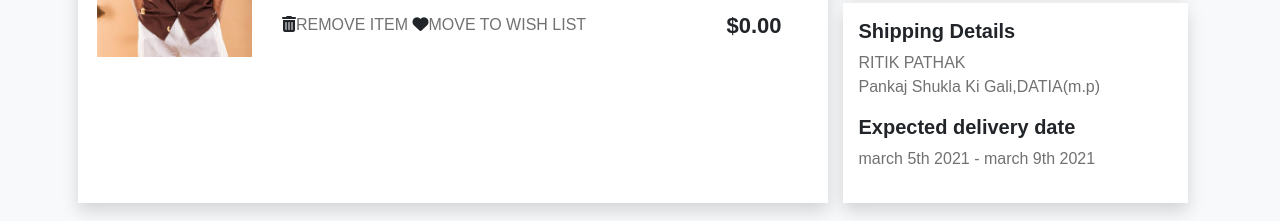
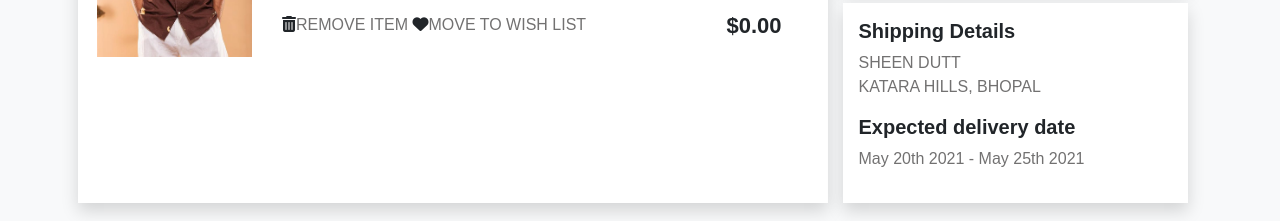
Before and after one commit to SheenDutt/E-commerce, a plain HTML site: page index.html in a window 1280 px wide. Shown: the part 534-755 px from the top of the page. Drawn offline with nearby package versions, Linux system fonts and the light colour scheme; a web font is replaced by a local one.

Commit message:
Update index.html

```diff
--- a/index.html
+++ b/index.html
@@ -153,9 +153,9 @@
                 </div>
                 <div class="bottom-div shadow p-3">
                     <h1 class="header1">Shipping Details</h1>
-                    <p class="paragraph">RITIK PATHAK <br> Pankaj Shukla Ki Gali,DATIA(m.p)</p>
+                    <p class="paragraph">SHEEN DUTT <br> KATARA HILLS, BHOPAL</p>
                     <h1 class="header1">Expected delivery date</h1>
-                    <p class="paragraph">march 5th 2021 - march 9th 2021</p>
+                    <p class="paragraph">May 20th 2021 - May 25th 2021</p>
                 </div>
             </div>
         </div>
```
